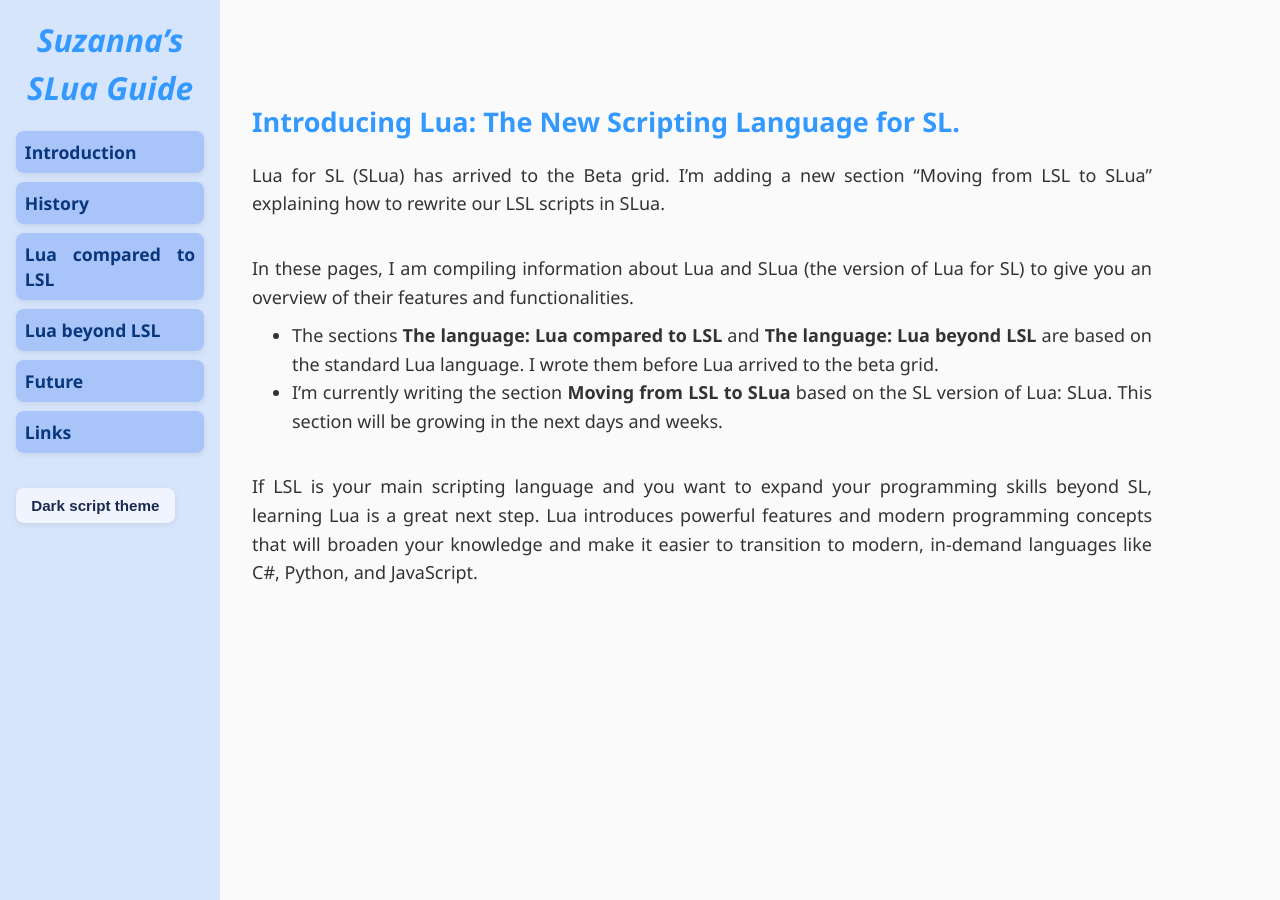
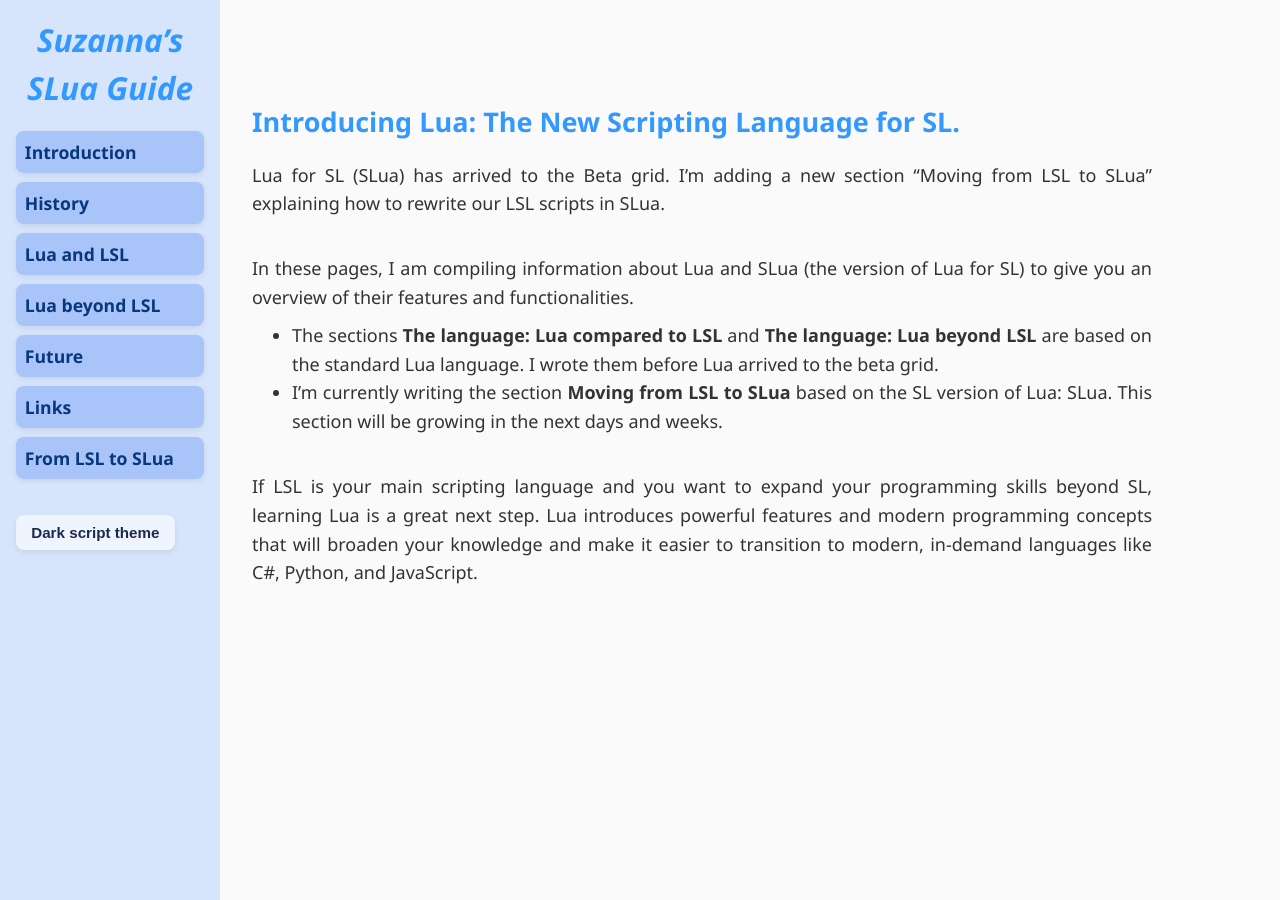
Before and after one commit to Suzanna-Linn/slua, a Jekyll site: the page built from docs/index.md, in a window 1280 px wide. Built offline with Jekyll 4.4.1, drawn with Linux system fonts in a browser that asks for light colours; nearby versions of some CDN libraries; comment, search, counter and statistics services are not loaded.

Commit message:
Update sidebar.html

```diff
--- a/docs/_includes/sidebar.html
+++ b/docs/_includes/sidebar.html
@@ -3,10 +3,11 @@
   <ul>
     <li><a href="/slua/" class="page-link">Introduction</a></li>
     <li><a href="/slua/history" class="page-link">History</a></li>
-    <li><a href="/slua/language1" class="page-link">Lua compared to LSL</a></li>
+    <li><a href="/slua/language1" class="page-link">Lua and LSL</a></li>
     <li><a href="/slua/language2" class="page-link">Lua beyond LSL</a></li>
     <li><a href="/slua/future" class="page-link">Future</a></li>
     <li><a href="/slua/links" class="page-link">Links</a></li>
+    <li><a href="/slua/moving" class="page-link">From LSL to SLua</a></li>
   </ul>
   <br>
   <button id="theme-toggle" class="theme-toggle">Dark script theme</button>
```
